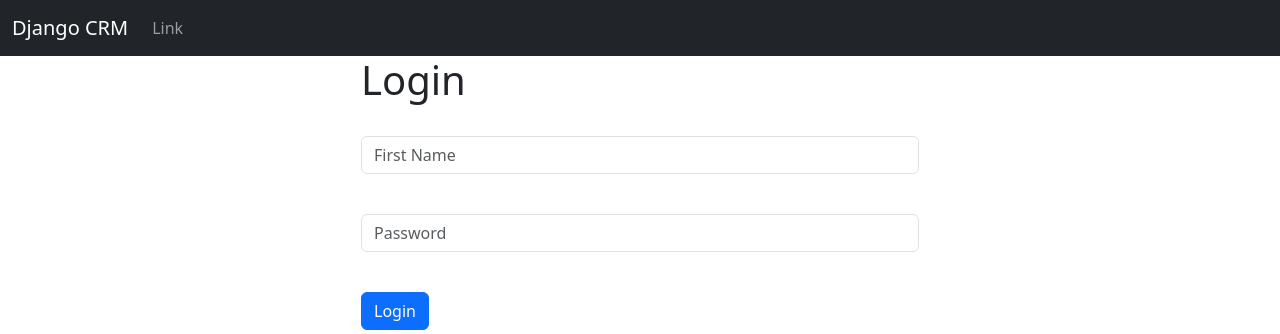
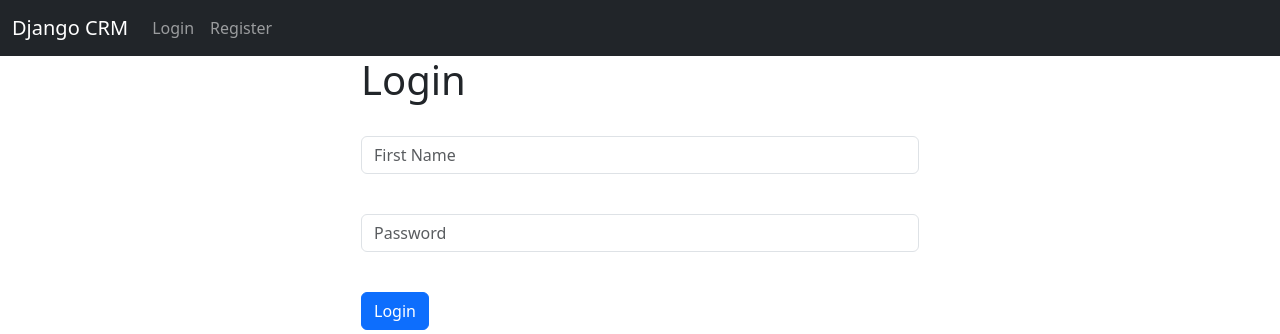
Before and after one commit to nasir-hussain-swat/customer-relation-managemenet, a Django app: page / in a window 1280 px wide. Shown: the top 334 px of the page. Run offline with Django 4.2, Linux system fonts and the light colour scheme.

Commit message:
registration commit

```diff
--- a/website/templates/navbar.html
+++ b/website/templates/navbar.html
@@ -6,11 +6,22 @@
       </button>
       <div class="collapse navbar-collapse" id="navbarSupportedContent">
         <ul class="navbar-nav me-auto mb-2 mb-lg-0">
+          {% if user.is_authenticated %}
 
           <li class="nav-item">
-            <a class="nav-link" href="#">Link</a>
+            <a class="nav-link" href="{% url 'logout' %}">Logout</a>
 
+          </li>
+          {% else %}
+          <li class="nav-item">
+            <a class="nav-link" href="{% url 'home' %}">Login</a>
 
+          </li>
+          <li class="nav-item">
+            <a class="nav-link" href="{% url 'register' %}">Register</a>
+
+          </li>
+          {% endif %}
         </ul>
       </div>
     </div>
--- a/website/urls.py
+++ b/website/urls.py
@@ -5,7 +5,9 @@ urlpatterns = [
     path('',views.home,name='home'),
     #     path('login/',views.login_user,name='login'),
 
-    # path('logout',views.logout_user,name='logout'),
+    path('logout',views.logout_user,name='logout'),
+        path('register',views.register_user,name='register'),
+
 
 
 ]
--- a/website/views.py
+++ b/website/views.py
@@ -1,12 +1,13 @@
 from django.shortcuts import render,redirect
 from django.contrib.auth import authenticate,login,logout
 from django.contrib import messages
+from .forms import SignUpForm
 
 
 # Create your views here.
 def home(request):
     #check to see if logging in
-    if request.method =='POST':
+    if request.method == 'POST':
         username=request.POST['username']
         password=request.POST['password']
 
@@ -28,4 +29,29 @@ def home(request):
 
 
 def logout_user(request):
-    pass
+    logout(request)
+    messages.success(request,'you have logout')
+    return redirect('home')
+
+
+def register_user(request):
+    if request.method == 'POST':
+        form=SignUpForm(request.POST)
+
+        if form.is_valid():
+            form.save()
+            #authenticate and login
+            username=form.cleaned_data['username']
+            password=form.cleaned_data['password1']
+
+            user=authenticate(username=username,password=password)
+            login(request,user)
+            messages.success(request,'Registered ')
+            return redirect('home')
+
+    else:
+
+        form=SignUpForm()
+        return render(request,'register.html',{'form':form})
+
+    return render(request,'register.html',{'form':form})
```
